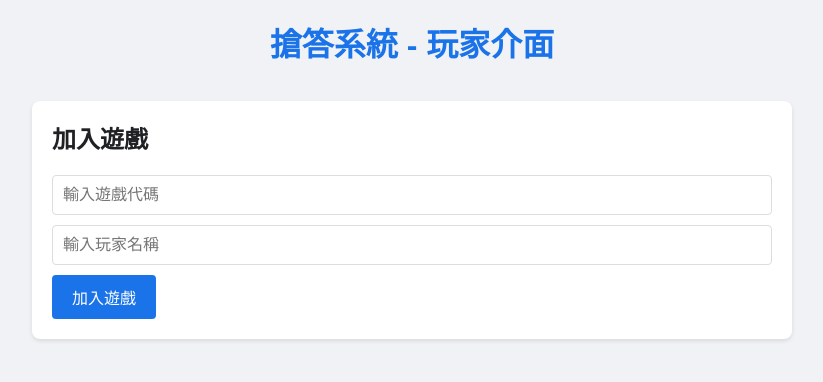
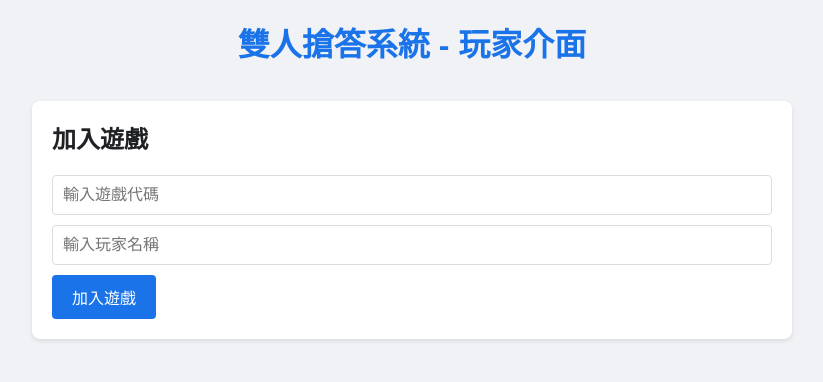
Before and after one commit to kingvincentwang/quiz-game, a website: page public/index.html in a window 1280 px wide. Shown: the whole page, without its empty margins (228-1051 px from the left). Drawn offline with nearby package versions, Linux system fonts and the light colour scheme; no server answers.

Commit message:
Update index.html

```diff
--- a/public/index.html
+++ b/public/index.html
@@ -7,7 +7,7 @@
 </head>
 <body>
     <div class="container">
-        <h1>搶答系統 - 玩家介面</h1>
+        <h1>雙人搶答系統 - 玩家介面</h1>
 
         <div class="card join-form" id="joinForm">
             <h2>加入遊戲</h2>
```
